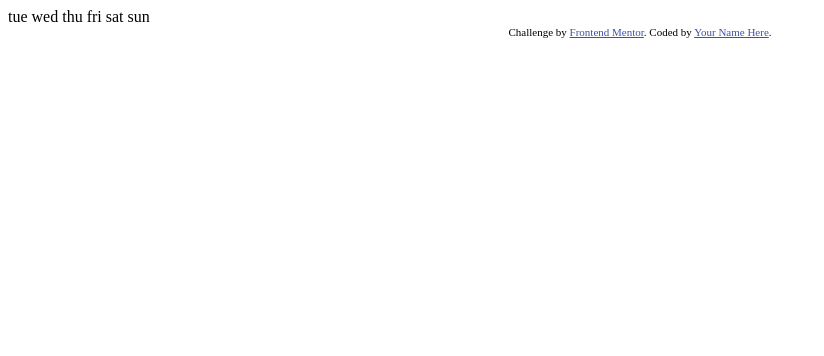
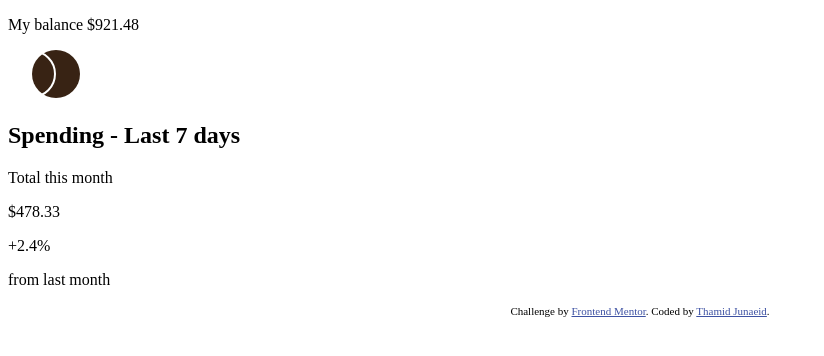
Before and after one commit to devjunaeid/expenses-chart-component, a plain HTML site: page index.html in a window 1280 px wide. Shown: the whole page, without its empty margins (0-824 px from the left). Drawn offline with Linux system fonts and the light colour scheme.

Commit message:
Complete Page and Component Structure.

```diff
--- a/index.html
+++ b/index.html
@@ -10,7 +10,7 @@
 
   <title>Frontend Mentor | Expenses chart component</title>
   <!-- Custom Css -->
-  <link rel="stylesheet" href="./style.css" />
+  <link rel="stylesheet" href="style.css" />
 
   <!-- Feel free to remove these styles or customise in your own stylesheet 👍 -->
   <style>
@@ -27,24 +27,53 @@
 
 <body>
 
+  <!-- Main Container -->
+  <div class="mainCont">
 
+    <!-- Hearder Info -->
+    <div class="hearder">
+      <p class="textInfo">
+        My balance
+        <span>$921.48</span>
+      </p>
+      <img src="./images/logo.svg" alt="Logo" class="logo">
+    </div>
 
-  tue
-  wed
-  thu
-  fri
-  sat
-  sun
+    <!-- Chart Container -->
+    <div class="chartCont">
+      <h2 class="chartHeader">
+        Spending - Last 7 days
+      </h2>
 
+      <!-- Barchart Bar Container -->
+      <div class="chart">
+        <!-- Here Charts bar will dynamically inserted using JS.-->
+      </div>
 
+      <!-- Horizontal Line -->
+      <div class="hline"></div>
+
+      <!-- Expense Report Container -->
+      <div class="reportCont">
+        <div class="totalExpense">
+          <p class="txLabel">Total this month</p>
+          <p class="amount">$478.33</p>
+        </div>
+        <div class="expenseInsight">
+          <p class="changesAmount">+2.4%</p>
+          <p>from last month</p>
+        </div>
+      </div>
+    </div>
+  </div>
 
   <div class="attribution">
     Challenge by <a href="https://www.frontendmentor.io?ref=challenge" target="_blank">Frontend Mentor</a>.
-    Coded by <a href="#">Your Name Here</a>.
+    Coded by <a href="www.linkedin.com/in/junaeid">Thamid Junaeid</a>.
   </div>
 
   <!-- Cusotm JS -->
-  <script src="./script.js"></script>
+  <script src="./script.js" type="module"></script>
 </body>
 
 </html>
```
